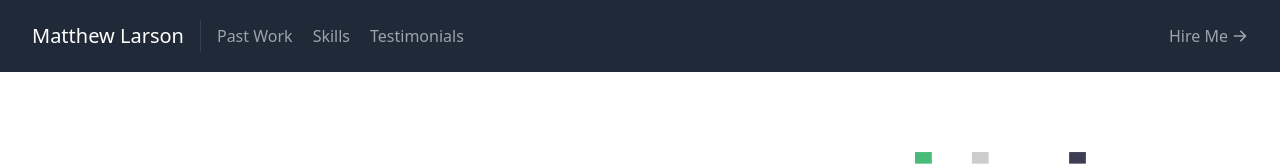
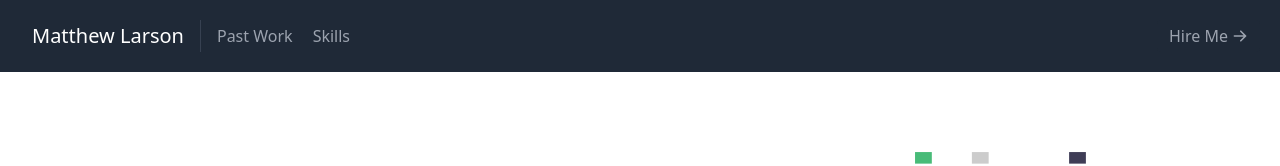
Before and after one commit to MLDEV101011/profile-page, a React (Create React App) app: page / in a window 1280 px wide. Shown: the top 166 px of the page. Built offline with nearby package versions, Linux system fonts and the light colour scheme.

Commit message:
minor changes

```diff
--- a/src/components/Navbar.js
+++ b/src/components/Navbar.js
@@ -17,9 +17,9 @@ export default function Navbar() {
           <a href="#skills" className="mr-5 text-gray-400 hover:text-white">
             Skills
           </a>
-          <a href="#testimonials" className="mr-5 text-gray-400 hover:text-white">
+          {/* <a href="#testimonials" className="mr-5 text-gray-400 hover:text-white">
             Testimonials
-          </a>
+          </a> */}
         </nav>
         <a
           href="#contact"
```
